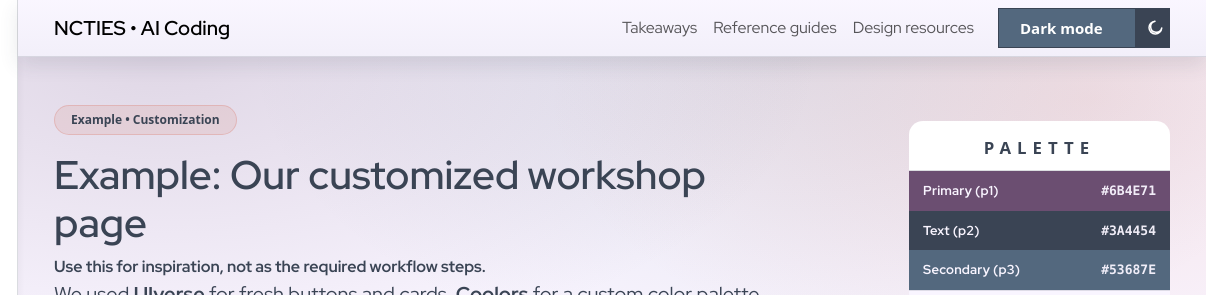
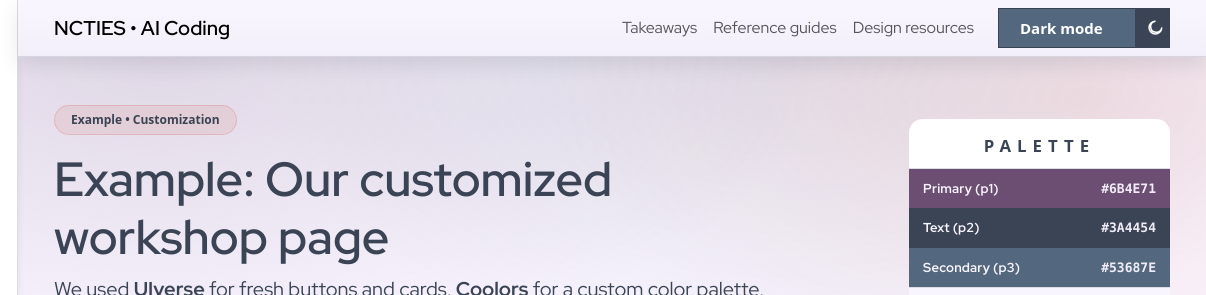
Before and after one commit to jocelynrem/NCTies, a website: page example.html in a window 1280 px wide. Shown: the top 295 px of the page, 74-1280 px from the left. Drawn offline with nearby package versions, Linux system fonts and the light colour scheme.

Commit message:
Apply latest example page updates

```diff
--- a/example.html
+++ b/example.html
@@ -305,13 +305,9 @@
               >Example • Customization</span
             >
 
-            <h1 class="display-6 fw-semibold mt-3 mb-2">
+            <h1 class="display-5 fw-semibold mt-3 mb-2">
               Example: Our customized workshop page
             </h1>
-
-            <p class="mb-0 strong-lead">
-              Use this for inspiration, not as the required workflow steps.
-            </p>
 
             <p class="lead mb-4">
               We used <strong>UIverse</strong> for fresh buttons and cards,
```
